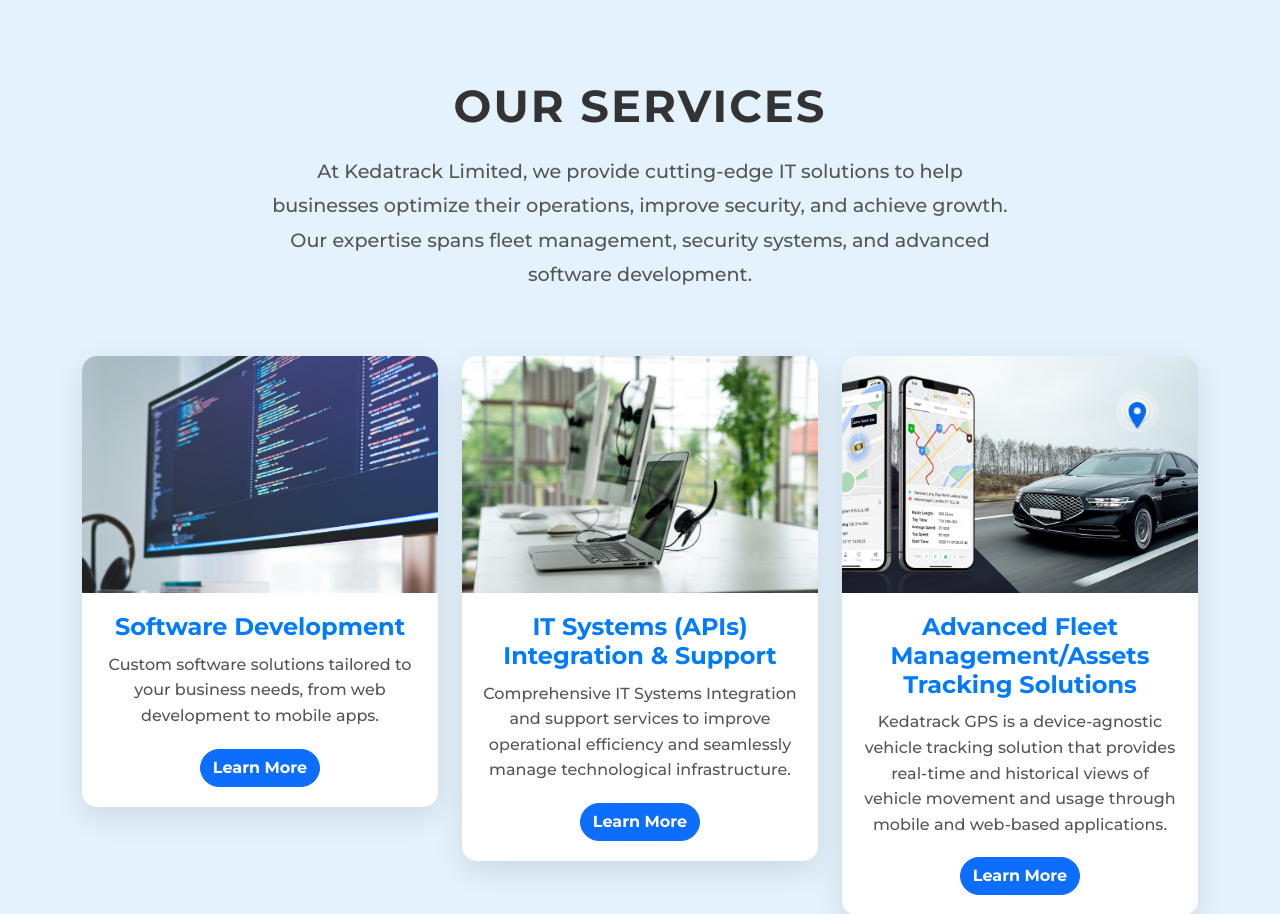
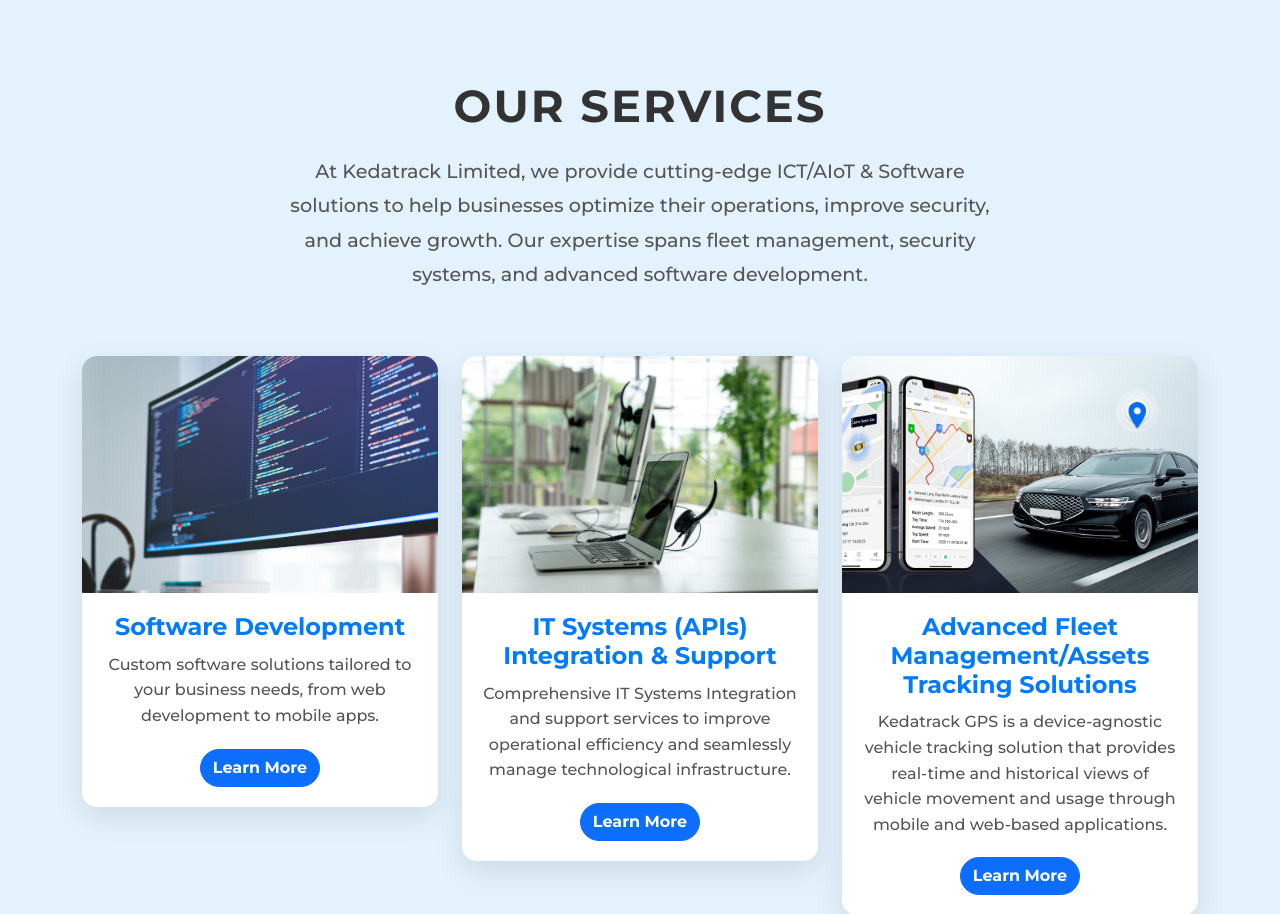
Before and after one commit to KEVINOCHAE/kedatrack, a Flask app: page /services in a window 1280 px wide. Shown: the part 96-1010 px from the top of the page. Run offline with Flask 3, Linux system fonts and the light colour scheme.

Commit message:
commit recent changes

```diff
--- a/app/templates/main/services.html
+++ b/app/templates/main/services.html
@@ -14,7 +14,7 @@
             <div class="col-lg-8">
                 <h2 class="section-title">Our Services</h2>
                 <p class="section-description">
-                    At Kedatrack Limited, we provide cutting-edge IT solutions to help businesses optimize their operations, improve security, and achieve growth. Our expertise spans fleet management, security systems, and advanced software development.
+                    At Kedatrack Limited, we provide cutting-edge ICT/AIoT & Software solutions to help businesses optimize their operations, improve security, and achieve growth. Our expertise spans fleet management, security systems, and advanced software development.
                 </p>
             </div>
         </div>
```
